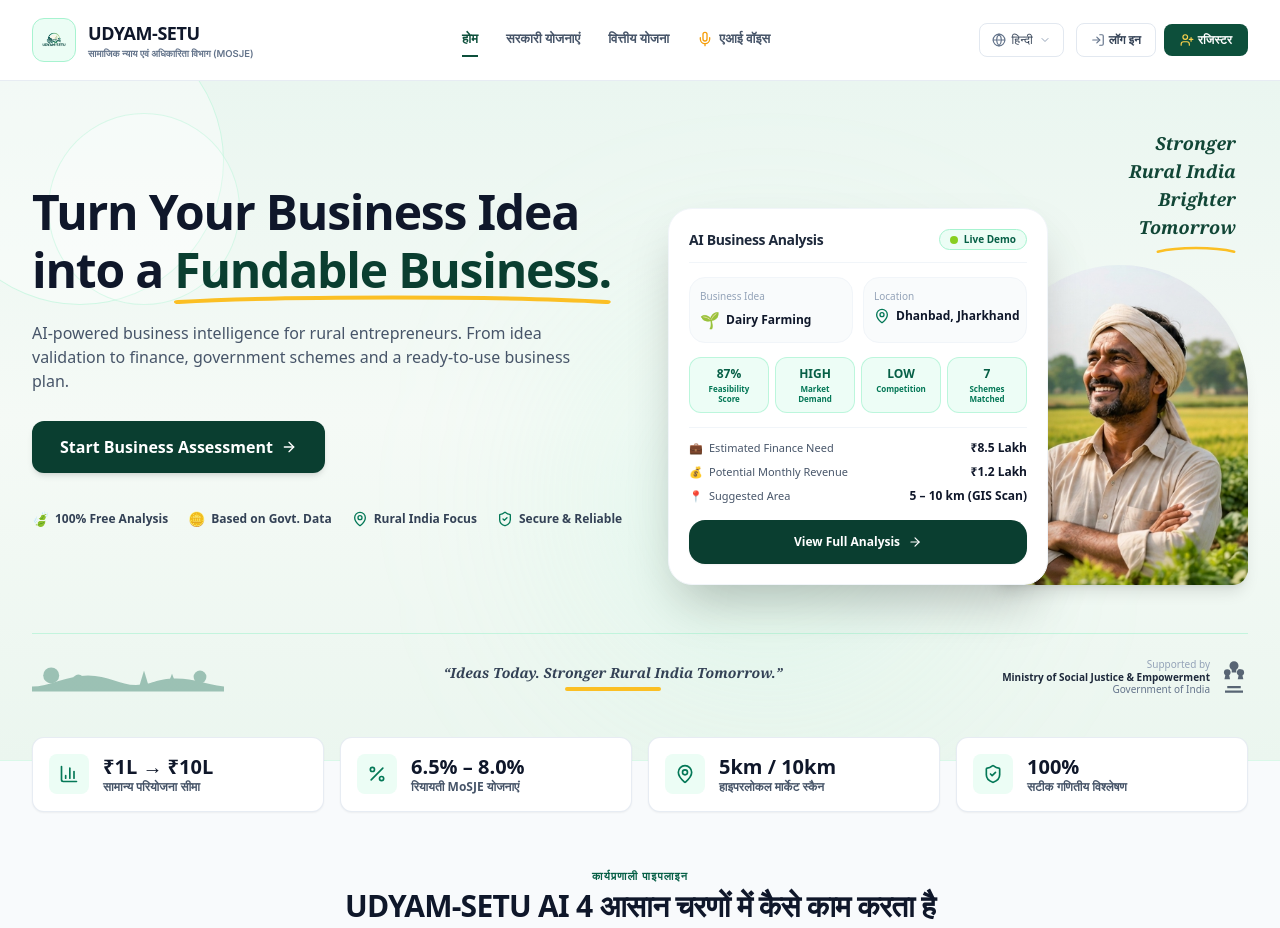
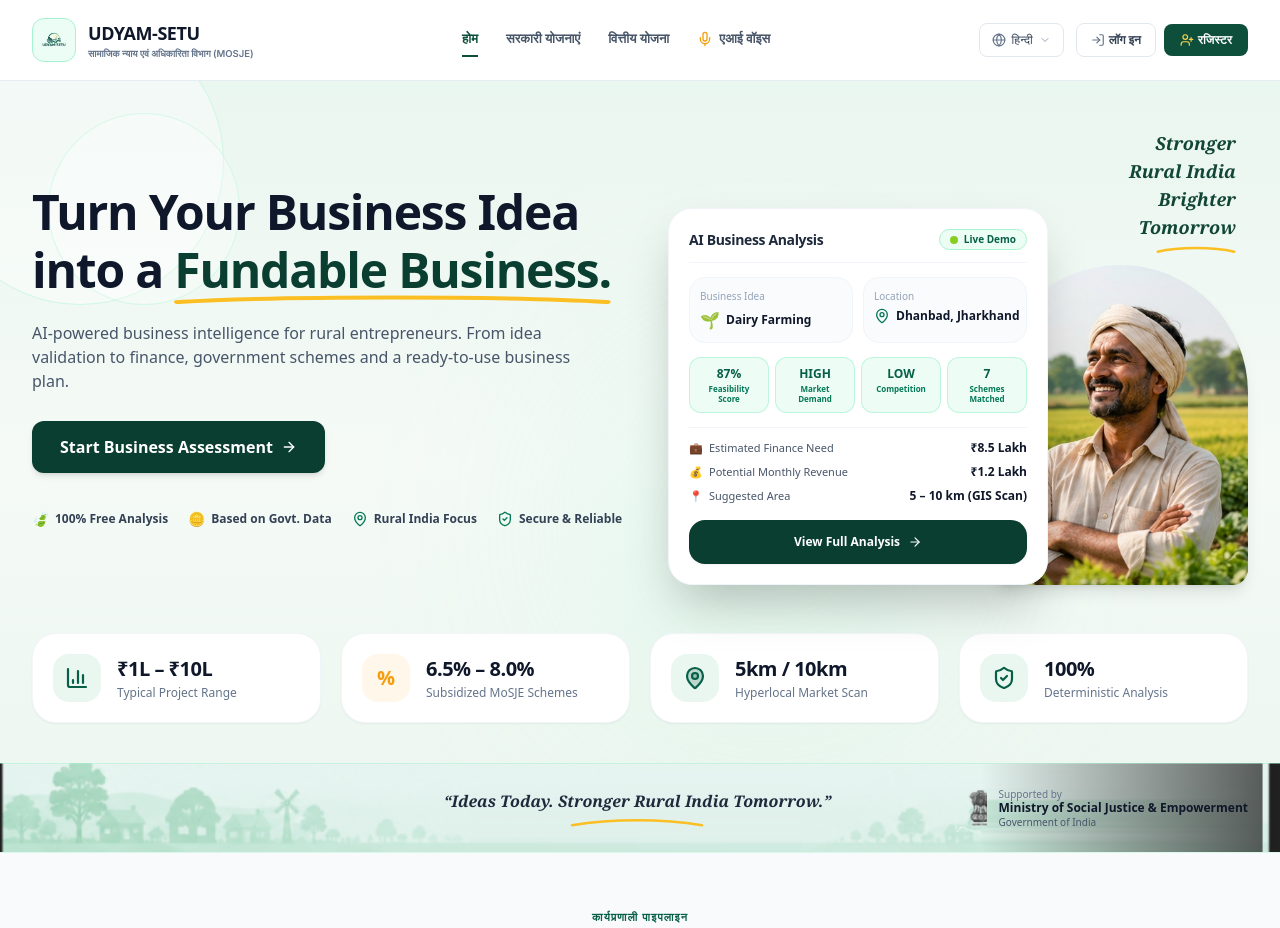
Before and after one commit to vedprakashrana/grambiz-ai, a Next.js app in the folder frontend/: page / in a window 1280 px wide. Shown: the top 928 px of the page. Built offline with nearby package versions, Linux system fonts and the light colour scheme.

Commit message:
style(hero): match exact reference stats cards and panoramic rural landscape banner with India emblem

```diff
--- a/frontend/app/page.tsx
+++ b/frontend/app/page.tsx
@@ -64,14 +64,14 @@
     <div className="flex flex-col min-h-screen bg-[#f8fafc] text-slate-900 font-sans antialiased">
 
       {/* 1. HERO SECTION - Light Mint / Pastel Aesthetic matching user reference */}
-      <section className="relative bg-gradient-to-b from-[#eaf6f0] via-[#f5faf6] to-[#ebf6ef] text-slate-900 pt-10 sm:pt-12 pb-14 sm:pb-16 px-4 sm:px-6 lg:px-8 overflow-hidden border-b border-emerald-100/60">
+      <section className="relative bg-gradient-to-b from-[#eaf6f0] via-[#f5faf6] to-[#ebf6ef] text-slate-900 pt-10 sm:pt-12 overflow-hidden border-b border-emerald-100/60">
 
         {/* Soft Background Concentric Circles */}
         <div className="absolute -top-16 -left-16 w-72 h-72 rounded-full border border-emerald-200/50 bg-white/40 pointer-events-none"></div>
         <div className="absolute top-8 left-12 w-48 h-48 rounded-full border border-emerald-200/40 bg-white/30 pointer-events-none"></div>
         <div className="absolute top-1/3 right-1/4 w-96 h-96 bg-emerald-200/20 blur-[100px] pointer-events-none rounded-full"></div>
 
-        <div className="max-w-7xl mx-auto relative z-10">
+        <div className="max-w-7xl mx-auto px-4 sm:px-6 lg:px-8 relative z-10">
           <div className="grid grid-cols-1 lg:grid-cols-12 gap-8 lg:gap-6 items-center">
 
             {/* Left Column (6 cols): Hero Copy & Action */}
@@ -251,97 +251,99 @@
 
           </div>
 
-          {/* Bottom Village Silhouette & Government Attribution Strip */}
-          <div className="mt-10 sm:mt-12 pt-6 border-t border-emerald-200/60 flex flex-col sm:flex-row items-center justify-between gap-4 text-xs">
-            {/* Rural landscape silhouette */}
-            <div className="hidden sm:block opacity-35 text-emerald-800">
-              <svg className="h-9 w-48" viewBox="0 0 240 36" fill="currentColor">
-                <path d="M0 36h240v-6c-25-3-35-10-60-10s-30 8-50 8-35-12-60-12-50 14-70 14v6z" />
-                <circle cx="24" cy="16" r="10" />
-                <circle cx="58" cy="22" r="7" />
-                <polygon points="140,10 134,30 146,30" />
-                <polygon points="175,14 169,30 181,30" />
-                <circle cx="210" cy="18" r="8" />
-              </svg>
+          {/* Row of 4 White Rounded Stat Cards matching reference */}
+          <div className="mt-10 sm:mt-12 mb-8 sm:mb-10">
+            <div className="grid grid-cols-1 sm:grid-cols-2 lg:grid-cols-4 gap-4 sm:gap-5">
+
+              {/* Card 1: Typical Project Range */}
+              <div className="bg-white rounded-3xl p-4 sm:p-5 shadow-sm hover:shadow-md border border-slate-100/90 flex items-center gap-3.5 sm:gap-4 transition-all">
+                <div className="w-12 h-12 rounded-2xl bg-[#eaf7f0] text-emerald-800 flex items-center justify-center flex-shrink-0">
+                  <BarChart3 className="w-6 h-6 stroke-[2.2]" />
                 </div>
-
-            {/* Slogan Center */}
-            <div className="text-center">
-              <p className="font-serif italic font-bold text-slate-700 text-xs sm:text-sm">
-                &ldquo;Ideas Today. Stronger Rural India Tomorrow.&rdquo;
-              </p>
-              <div className="w-24 h-1 bg-amber-400 mx-auto rounded-full mt-1"></div>
-            </div>
-
-            {/* Supported by GoI */}
-            <div className="flex items-center gap-2.5 text-slate-600 text-right">
-              <div className="text-[10px] leading-tight">
-                <span className="block text-slate-400">Supported by</span>
-                <span className="font-bold text-slate-800 block">Ministry of Social Justice &amp; Empowerment</span>
-                <span className="text-slate-500 block">Government of India</span>
-              </div>
-              <div className="w-7 h-9 flex items-center justify-center opacity-80 flex-shrink-0">
-                <svg viewBox="0 0 24 32" className="w-full h-full text-slate-700" fill="currentColor">
-                  <path d="M12 2a4 4 0 0 1 4 4c0 1.5-.8 2.8-2 3.5v2.5h-4V9.5C8.8 8.8 8 7.5 8 6a4 4 0 0 1 4-4zm-6 7a3 3 0 0 1 3 3c0 1-.5 1.9-1.3 2.4l.8 3.6h-5l.8-3.6A2.9 2.9 0 0 1 3 12a3 3 0 0 1 3-3zm12 0a3 3 0 0 1 3 3c0 1.1-.6 2.1-1.5 2.6l.8 3.4h-5l.8-3.4A3 3 0 0 1 18 9zM6 24h12v2H6v-2zm-2 4h16v2H4v-2z" />
-                </svg>
-              </div>
+                <div>
+                  <span className="text-lg sm:text-xl font-black text-slate-900 block leading-tight tracking-tight">₹1L – ₹10L</span>
+                  <span className="text-xs font-medium text-slate-500 block mt-0.5">Typical Project Range</span>
                 </div>
               </div>
 
-        </div>
-      </section>
-
-      {/* 2. STATS RIBBON (4 White Floating Cards) */}
-      <section className="relative -mt-6 z-20 px-4 sm:px-6 lg:px-8">
-        <div className="max-w-7xl mx-auto">
-          <div className="grid grid-cols-1 sm:grid-cols-2 lg:grid-cols-4 gap-4">
-
-            {/* Stat 1 */}
-            <div className="bg-white rounded-xl p-4 shadow-sm border border-slate-200/80 flex items-center gap-3.5 hover:shadow-md transition">
-              <div className="w-10 h-10 rounded-lg bg-emerald-50 text-emerald-700 flex items-center justify-center flex-shrink-0">
-                <BarChart3 className="w-5 h-5" />
+              {/* Card 2: Subsidized MoSJE Schemes */}
+              <div className="bg-white rounded-3xl p-4 sm:p-5 shadow-sm hover:shadow-md border border-slate-100/90 flex items-center gap-3.5 sm:gap-4 transition-all">
+                <div className="w-12 h-12 rounded-2xl bg-[#fef7ea] text-amber-500 flex items-center justify-center flex-shrink-0">
+                  <span className="text-xl font-black">%</span>
                 </div>
                 <div>
-                <span className="text-xl font-black text-slate-900 block leading-tight">₹1L &rarr; ₹10L</span>
-                <span className="text-xs font-semibold text-slate-600 block">{t('typicalProjectRange')}</span>
+                  <span className="text-lg sm:text-xl font-black text-slate-900 block leading-tight tracking-tight">6.5% – 8.0%</span>
+                  <span className="text-xs font-medium text-slate-500 block mt-0.5">Subsidized MoSJE Schemes</span>
                 </div>
               </div>
 
-            {/* Stat 2 */}
-            <div className="bg-white rounded-xl p-4 shadow-sm border border-slate-200/80 flex items-center gap-3.5 hover:shadow-md transition">
-              <div className="w-10 h-10 rounded-lg bg-emerald-50 text-emerald-700 flex items-center justify-center flex-shrink-0">
-                <Percent className="w-5 h-5" />
+              {/* Card 3: Hyperlocal Market Scan */}
+              <div className="bg-white rounded-3xl p-4 sm:p-5 shadow-sm hover:shadow-md border border-slate-100/90 flex items-center gap-3.5 sm:gap-4 transition-all">
+                <div className="w-12 h-12 rounded-2xl bg-[#eaf7f0] text-emerald-800 flex items-center justify-center flex-shrink-0">
+                  <MapPin className="w-6 h-6 text-emerald-800 fill-emerald-800/20 stroke-[2.2]" />
                 </div>
                 <div>
-                <span className="text-xl font-black text-slate-900 block leading-tight">6.5% &ndash; 8.0%</span>
-                <span className="text-xs font-semibold text-slate-600 block">{t('subsidizedSchemes')}</span>
+                  <span className="text-lg sm:text-xl font-black text-slate-900 block leading-tight tracking-tight">5km / 10km</span>
+                  <span className="text-xs font-medium text-slate-500 block mt-0.5">Hyperlocal Market Scan</span>
                 </div>
               </div>
 
-            {/* Stat 3 */}
-            <div className="bg-white rounded-xl p-4 shadow-sm border border-slate-200/80 flex items-center gap-3.5 hover:shadow-md transition">
-              <div className="w-10 h-10 rounded-lg bg-emerald-50 text-emerald-700 flex items-center justify-center flex-shrink-0">
-                <MapPin className="w-5 h-5" />
+              {/* Card 4: Deterministic Analysis */}
+              <div className="bg-white rounded-3xl p-4 sm:p-5 shadow-sm hover:shadow-md border border-slate-100/90 flex items-center gap-3.5 sm:gap-4 transition-all">
+                <div className="w-12 h-12 rounded-2xl bg-[#eaf7f0] text-emerald-800 flex items-center justify-center flex-shrink-0">
+                  <ShieldCheck className="w-6 h-6 stroke-[2.2]" />
                 </div>
                 <div>
-                <span className="text-xl font-black text-slate-900 block leading-tight">5km / 10km</span>
-                <span className="text-xs font-semibold text-slate-600 block">{t('hyperlocalScan')}</span>
-              </div>
-            </div>
-
-            {/* Stat 4 */}
-            <div className="bg-white rounded-xl p-4 shadow-sm border border-slate-200/80 flex items-center gap-3.5 hover:shadow-md transition">
-              <div className="w-10 h-10 rounded-lg bg-emerald-50 text-emerald-700 flex items-center justify-center flex-shrink-0">
-                <ShieldCheck className="w-5 h-5" />
-              </div>
-              <div>
-                <span className="text-xl font-black text-slate-900 block leading-tight">100%</span>
-                <span className="text-xs font-semibold text-slate-600 block">{t('deterministicAnalysis')}</span>
+                  <span className="text-lg sm:text-xl font-black text-slate-900 block leading-tight tracking-tight">100%</span>
+                  <span className="text-xs font-medium text-slate-500 block mt-0.5">Deterministic Analysis</span>
                 </div>
               </div>
 
             </div>
           </div>
+
+        </div>
+
+        {/* Panoramic Rural Landscape & Government Attribution Strip matching reference */}
+        <div
+          className="relative w-full border-t border-emerald-200/50 bg-[#eaf5ef] overflow-hidden py-4 sm:py-5 px-4 sm:px-8"
+          style={{
+            backgroundImage: `url('/rural-strip-clean.png')`,
+            backgroundRepeat: 'no-repeat',
+            backgroundPosition: 'bottom center',
+            backgroundSize: 'cover'
+          }}
+        >
+          <div className="max-w-7xl mx-auto flex flex-col md:flex-row items-center justify-between gap-4 relative z-10">
+            {/* Left spacer so the left village trees/cottages/windmill are visible */}
+            <div className="hidden md:block w-48 lg:w-72"></div>
+
+            {/* Slogan Center */}
+            <div className="text-center">
+              <p className="font-serif italic font-bold text-slate-800 text-xs sm:text-sm md:text-base">
+                &ldquo;Ideas Today. Stronger Rural India Tomorrow.&rdquo;
+              </p>
+              <svg className="w-36 sm:w-44 h-2.5 text-amber-400 mx-auto mt-1" viewBox="0 0 160 12" fill="none">
+                <path d="M2 10C50 2 110 2 158 10" stroke="currentColor" strokeWidth="3" strokeLinecap="round" />
+              </svg>
+            </div>
+
+            {/* Supported by GoI on Right */}
+            <div className="flex items-center gap-3 text-right">
+              <img
+                src="/india-emblem.png"
+                alt="Emblem of India"
+                className="h-10 sm:h-12 w-auto object-contain flex-shrink-0"
+              />
+              <div className="text-left leading-tight">
+                <span className="block text-slate-500 text-[10px] font-medium">Supported by</span>
+                <span className="font-bold text-slate-900 block text-[11px] sm:text-xs">Ministry of Social Justice &amp; Empowerment</span>
+                <span className="text-slate-600 block text-[10px]">Government of India</span>
+              </div>
+            </div>
+          </div>
+        </div>
+
       </section>
 
       {/* 3. WORKFLOW PIPELINE: "How UDYAM-SETU AI Works in 4 Steps" */}
```
Also changed, not shown: frontend/public/india-emblem.png (added), frontend/public/rural-strip-clean.png (added). Lines whose indentation alone changed are shown as unchanged.
